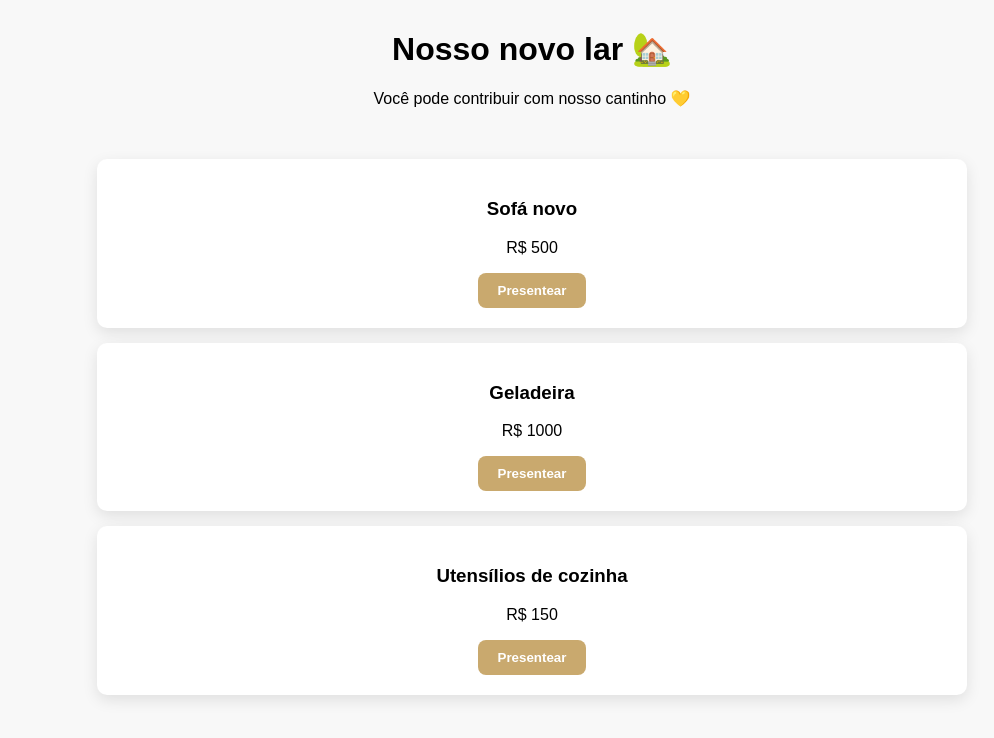
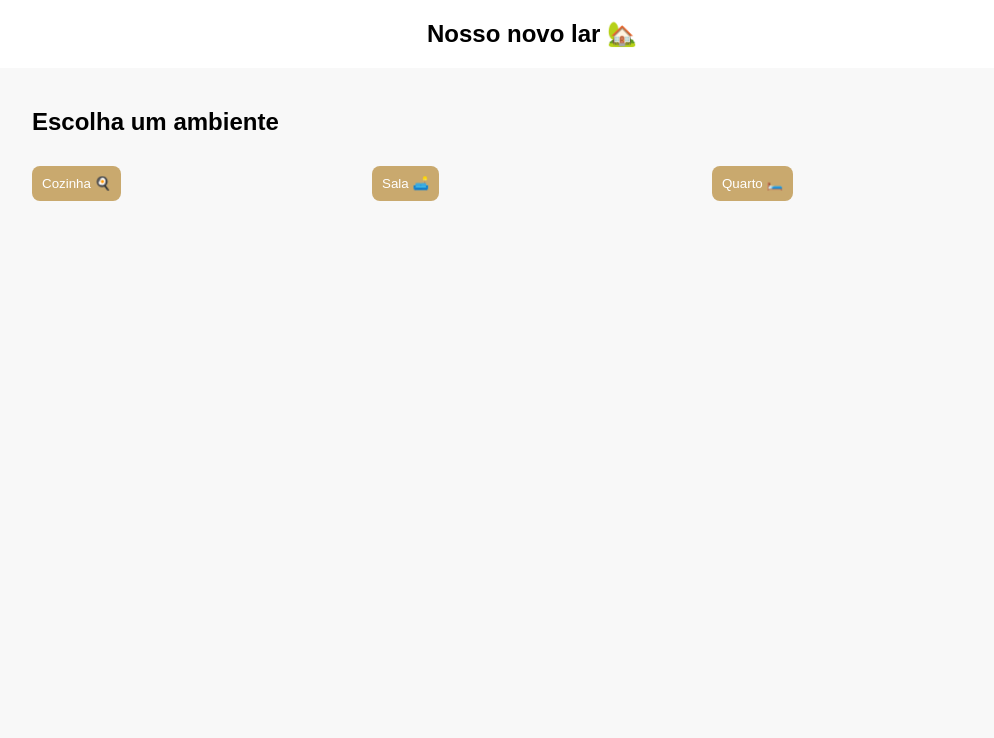
Before and after one commit to cerutti542/cha-casa-nova, a plain HTML site: page index.html in a window 1280 px wide. Shown: the whole page, without its empty margins (108-1102 px from the left). Drawn offline with Linux system fonts and the light colour scheme.

Commit message:
Update index.html

```diff
--- a/index.html
+++ b/index.html
@@ -1,117 +1,25 @@
 <!DOCTYPE html>
-<html lang="pt-br">
+<html>
 <head>
-  <meta charset="UTF-8">
-  <title>Nosso Novo Lar 🏡</title>
-  <meta name="viewport" content="width=device-width, initial-scale=1.0">
-  <style>
-    body {
-      font-family: Arial, sans-serif;
-      background: #f8f8f8;
-      margin: 0;
-      text-align: center;
-    }
-
-    h1 {
-      margin-top: 30px;
-    }
-
-    .container {
-      max-width: 900px;
-      margin: auto;
-      padding: 20px;
-    }
-
-    .item {
-      background: white;
-      padding: 20px;
-      margin: 15px;
-      border-radius: 10px;
-      box-shadow: 0 5px 15px rgba(0,0,0,0.1);
-    }
-
-    button {
-      background: #c9a96e;
-      color: white;
-      border: none;
-      padding: 10px 20px;
-      border-radius: 8px;
-      cursor: pointer;
-      font-weight: bold;
-    }
-
-    button:hover {
-      opacity: 0.9;
-    }
-
-    #modal {
-      display: none;
-      position: fixed;
-      top: 0;
-      left: 0;
-      width: 100%;
-      height: 100%;
-      background: rgba(0,0,0,0.7);
-    }
-
-    #modal-content {
-      background: white;
-      margin: 15% auto;
-      padding: 20px;
-      border-radius: 10px;
-      width: 300px;
-    }
-
-  </style>
+  <title>Nosso Novo Lar</title>
+  <link rel="stylesheet" href="style.css">
 </head>
 
 <body>
 
-<h1>Nosso novo lar 🏡</h1>
-<p>Você pode contribuir com nosso cantinho 💛</p>
+<header>Nosso novo lar 🏡</header>
 
 <div class="container">
 
-  <div class="item">
-    <h3>Sofá novo</h3>
-    <p>R$ 500</p>
-    <button onclick="abrirModal(500)">Presentear</button>
-  </div>
+  <h2>Escolha um ambiente</h2>
 
-  <div class="item">
-    <h3>Geladeira</h3>
-    <p>R$ 1000</p>
-    <button onclick="abrirModal(1000)">Presentear</button>
-  </div>
-
-  <div class="item">
-    <h3>Utensílios de cozinha</h3>
-    <p>R$ 150</p>
-    <button onclick="abrirModal(150)">Presentear</button>
+  <div class="grid">
+    <a href="cozinha.html"><button>Cozinha 🍳</button></a>
+    <a href="sala.html"><button>Sala 🛋️</button></a>
+    <a href="quarto.html"><button>Quarto 🛏️</button></a>
   </div>
 
 </div>
 
-<div id="modal">
-  <div id="modal-content">
-    <h3>Pagamento via PIX</h3>
-    <p id="valor"></p>
-    <p><strong>Chave PIX:</strong><br>134.941.596-02</p>
-    <p>(Abra o app do banco e pague 😊)</p>
-    <button onclick="fecharModal()">Fechar</button>
-  </div>
-</div>
-
-<script>
-function abrirModal(valor) {
-  document.getElementById("modal").style.display = "block";
-  document.getElementById("valor").innerText = "Valor: R$ " + valor;
-}
-
-function fecharModal() {
-  document.getElementById("modal").style.display = "none";
-}
-</script>
-
 </body>
 </html>
```
